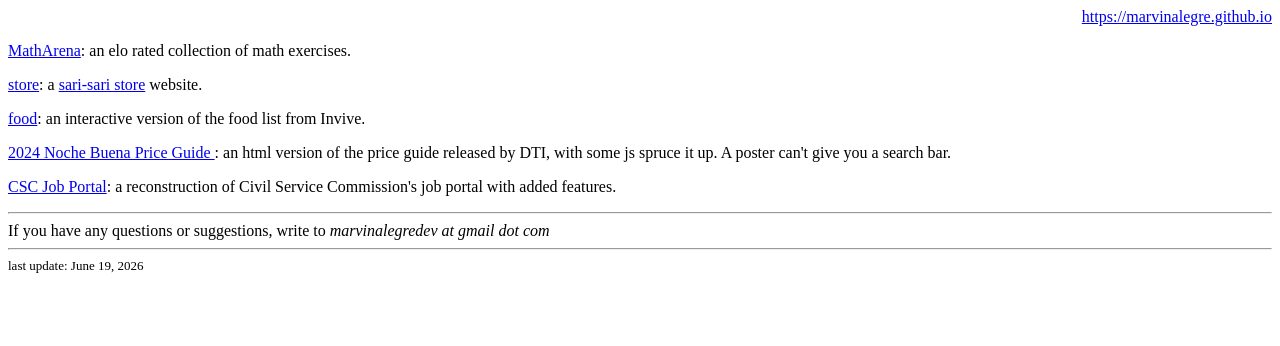
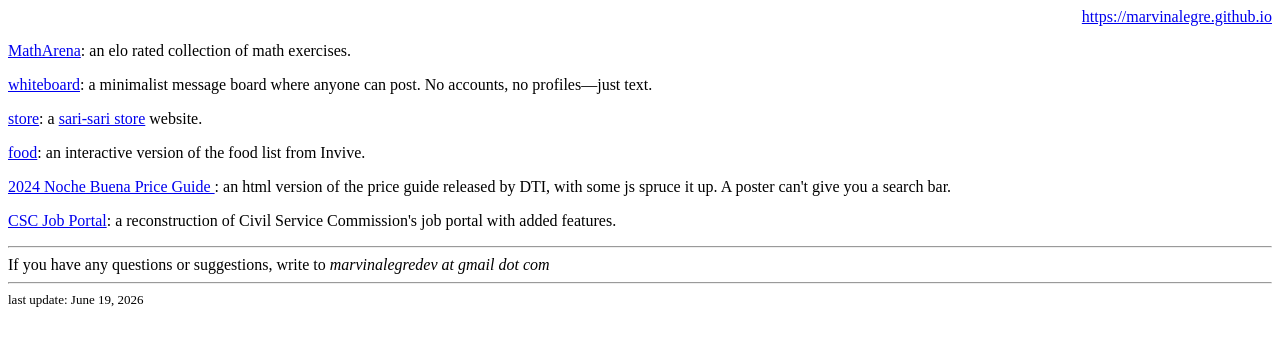
Before and after one commit to marvinalegre/marvinalegre.github.io, a plain HTML site: page index.html in a window 1280 px wide. Drawn offline with Linux system fonts and the light colour scheme.

Commit message:
update list

```diff
--- a/index.html
+++ b/index.html
@@ -15,6 +15,12 @@
     <p>
       <a href="https://math-arena.marvinalegre.workers.dev">MathArena</a>: an
       elo rated collection of math exercises.
+    </p>
+
+    <p>
+      <a href="https://whiteboard.marvinalegre.workers.dev">whiteboard</a>: a
+      minimalist message board where anyone can post. No accounts, no
+      profiles—just text.
     </p>
 
     <p>
```
